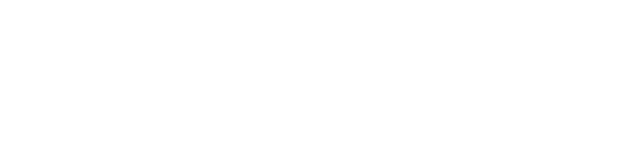
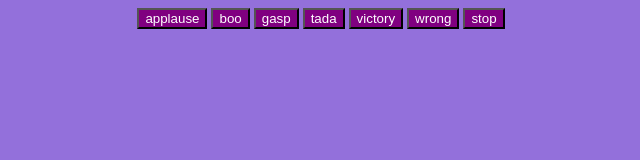
Before and after one commit to acciojob/Soundbar-Anurag-Bachheti, a website: page main.html in a window 1280 px wide. Shown: the whole page, without its empty margins (319-959 px from the left). Drawn offline with Linux system fonts and the light colour scheme.

Commit message:
created a submission

```diff
--- a/main.html
+++ b/main.html
@@ -7,7 +7,15 @@
 </head>
 
 <body>
-	<!-- the entire body must be written by student -->
+	<section>
+		<button class="btn">applause</button>
+		<button class="btn">boo</button>
+		<button class="btn">gasp</button>
+		<button class="btn">tada</button>
+		<button class="btn">victory</button>
+		<button class="btn">wrong</button>
+		<button class="stop">stop</button>
+	</section>
     <script type="text/javascript" src="./script.js">
 </script>
 
--- a/styles.css
+++ b/styles.css
@@ -1 +1,10 @@
-/*  your css code here. If applicable */
+*{
+	background-color: mediumpurple;
+	text-align: center;
+	vertical-align: center;
+
+}
+.btn, .stop{
+	background-color: purple;
+	color:white;
+}
```
